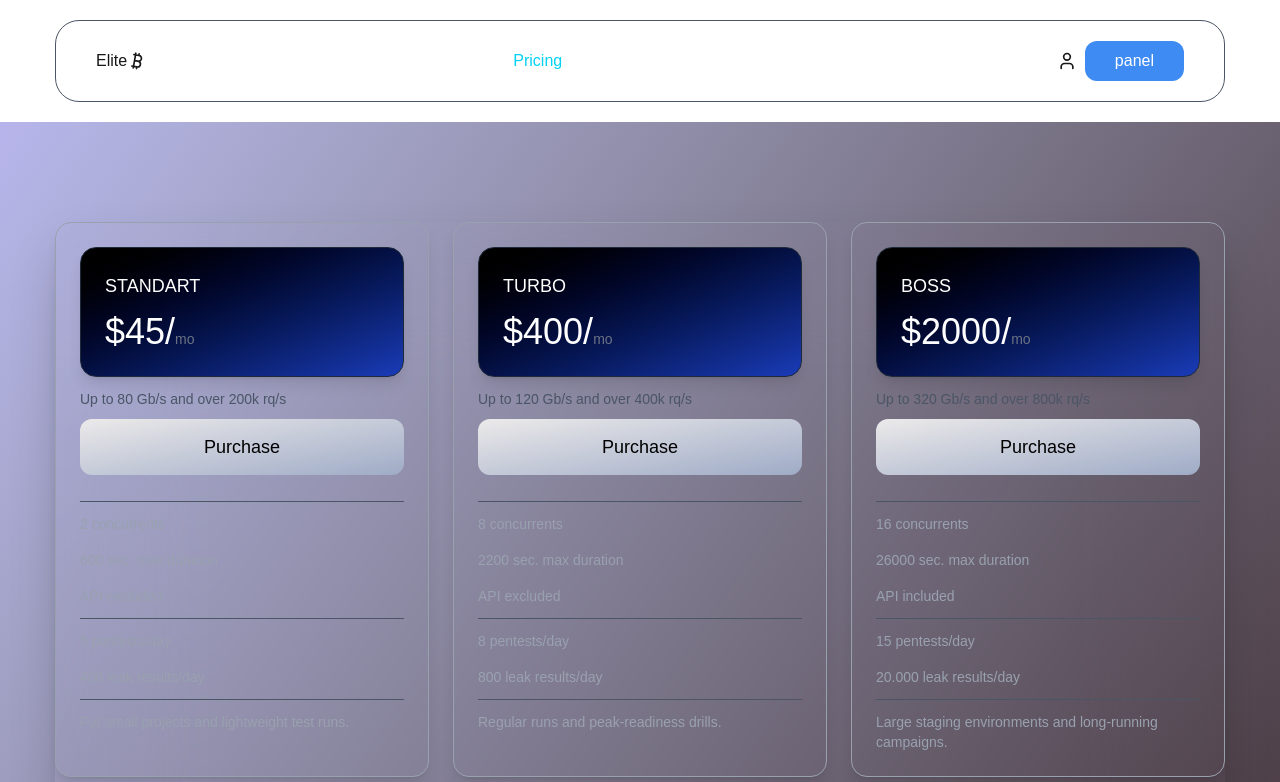
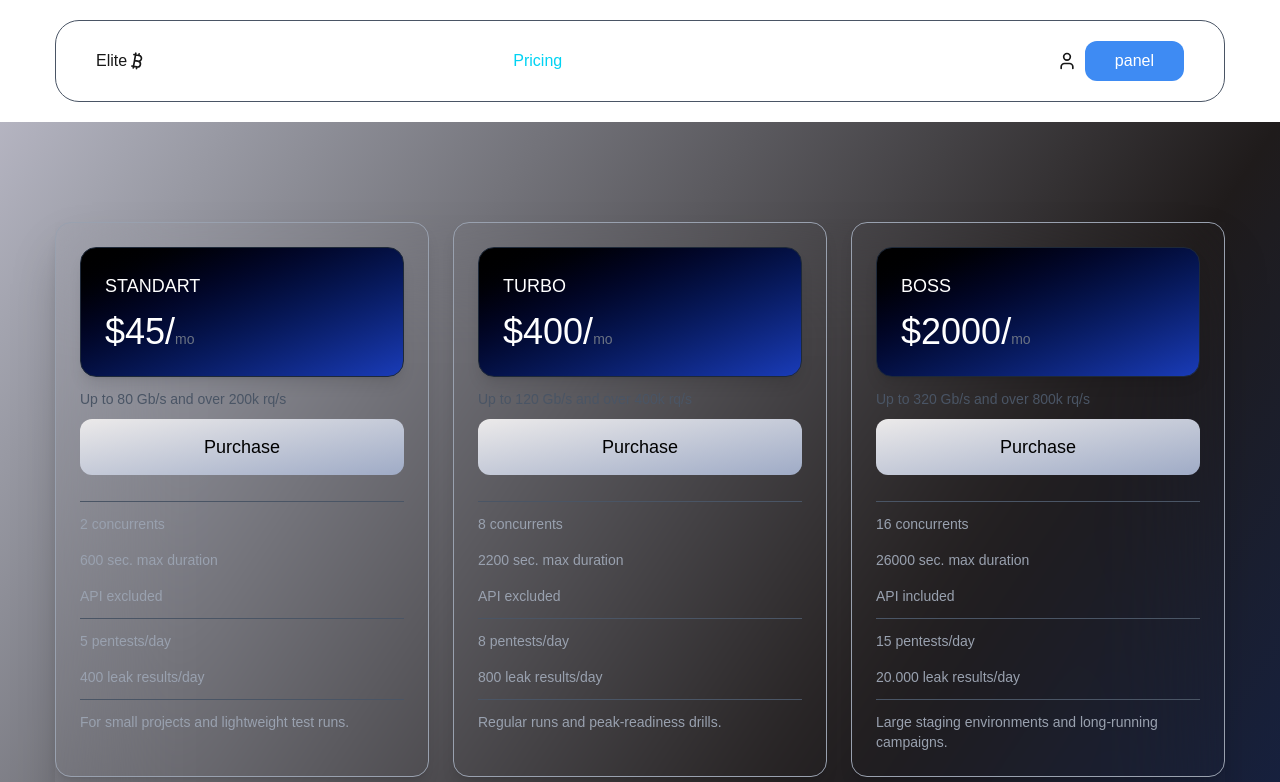
Before and after one commit to SamirSweden/Elite, a Next.js app: page /plans in a window 1280 px wide. Shown: the top 782 px of the page. Built offline with nearby package versions, Linux system fonts and the light colour scheme; no server answers; sample sign-in values are in the browser's storage.

Commit message:
bg changed

```diff
--- a/app/plans/page.tsx
+++ b/app/plans/page.tsx
@@ -135,7 +135,7 @@ const PlanPage = () => {
   return (
     <>
     <Header />
-      <section className="!py-[100px] min-h-screen bg-gradient-to-br from-[#0d04bd4c] to-[#190101]">
+      <section className="!py-[100px] min-h-screen bg-gradient-to-br from-[#05032e4c] via-[#1f1b1b] to-[#031c81]">
         <div className="container">
                 <div className="bg-transparent shadow-2xl  backdrop-blur-3xl grid grid-cols-3 gap-6 max-[768]:grid-cols-1 max-[768]:w-full max-[768]:gap-8">
                 {cards.map((card) => (
```
